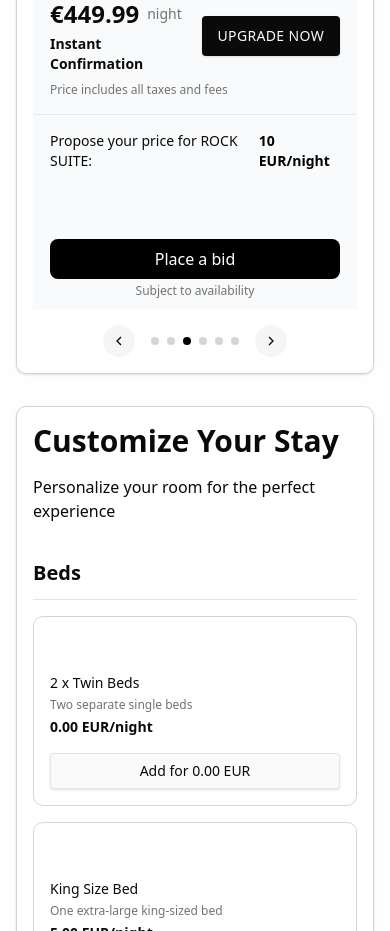
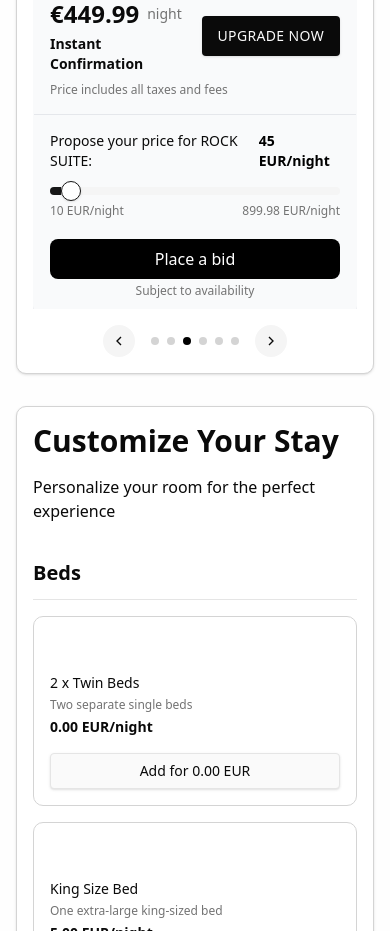
Before and after one commit to vladHotelverse/ABS, a React (Vite) app: page / in a window 390 px wide. Shown: the part 1140-2071 px from the top of the page. Built offline with nearby package versions, Linux system fonts and the light colour scheme; some icons are missing.

Commit message:
feat: integrate @radix-ui/react-slider for enhanced price slider functionality; refactor RoomCard and PriceSlider components to utilize new slider implementation, improving UI responsiveness and state management

```diff
--- a/package.json
+++ b/package.json
@@ -10,6 +10,7 @@
     "preview": "vite preview"
   },
   "dependencies": {
+    "@iconify/react": "^5.0.2",
     "@radix-ui/react-accordion": "^1.2.11",
     "@radix-ui/react-alert-dialog": "^1.1.14",
     "@radix-ui/react-checkbox": "^1.3.2",
@@ -20,6 +21,7 @@
     "@radix-ui/react-radio-group": "^1.3.7",
     "@radix-ui/react-select": "^2.2.5",
     "@radix-ui/react-separator": "^1.1.7",
+    "@radix-ui/react-slider": "^1.3.5",
     "@radix-ui/react-slot": "^1.2.3",
     "@radix-ui/react-tabs": "^1.1.12",
     "@radix-ui/react-tooltip": "^1.2.7",
@@ -28,7 +30,6 @@
     "cmdk": "^1.1.1",
     "i18next": "^25.3.0",
     "i18next-browser-languagedetector": "^8.2.0",
-    "@iconify/react": "^5.0.2",
     "lucide-react": "^0.525.0",
     "react": "^19.1.0",
     "react-day-picker": "^9.7.0",
--- a/src/components/ABS_RoomSelectionCarousel/PriceSlider.tsx
+++ b/src/components/ABS_RoomSelectionCarousel/PriceSlider.tsx
@@ -1,6 +1,6 @@
 import clsx from 'clsx'
 import type React from 'react'
-import './slider-styles.css'
+import { Slider } from '@/components/ui/slider'
 
 export interface PriceSliderProps {
   className?: string
@@ -43,9 +43,6 @@ const PriceSlider: React.FC<PriceSliderProps> = ({
   onMakeOffer,
   onCancelBid,
 }) => {
-  // Calculate slider percentage
-  const sliderPercentage = ((proposedPrice - minPrice) / (maxPrice - minPrice)) * 100
-
   // Generate dynamic propose text
   const dynamicProposeText = roomName
     ? `${proposePriceText.replace(':', '')} for ${roomName}:`
@@ -93,18 +90,14 @@ const PriceSlider: React.FC<PriceSliderProps> = ({
             <span>{dynamicProposeText}</span>
             <span className="text-black font-bold">{`${proposedPrice} ${currencyText}/${nightText}`}</span>
           </div>
-          <div className="relative w-full">
-            <input
-              type="range"
+          <div className="relative w-full py-2">
+            <Slider
               min={minPrice}
               max={maxPrice}
               step={1}
-              value={proposedPrice}
-              onChange={(e) => onPriceChange(Number.parseInt(e.target.value))}
-              className="w-full price-slider"
-              style={{
-                background: `linear-gradient(to right, black 0%, black ${sliderPercentage}%, #e5e7eb ${sliderPercentage}%, #e5e7eb 100%)`,
-              }}
+              value={[proposedPrice]}
+              onValueChange={(value) => onPriceChange(value[0])}
+              className="w-full transition-all"
             />
             <div className="w-full flex justify-between text-xs text-neutral-500 mt-2">
               <span>{`${minPrice} ${currencyText}/${nightText}`}</span>
--- a/src/components/ABS_RoomSelectionCarousel/RoomCard.tsx
+++ b/src/components/ABS_RoomSelectionCarousel/RoomCard.tsx
@@ -89,6 +89,9 @@ const RoomCard: React.FC<RoomCardProps> = ({
   const [isDescriptionTruncated, setIsDescriptionTruncated] = useState(false)
   const descriptionRef = useRef<HTMLParagraphElement>(null)
 
+  // State to control slider visibility with smooth transition
+  const [sliderVisible, setSliderVisible] = useState(false)
+
   // Slider logic is now local to each card
   const {
     proposedPrice,
@@ -113,6 +116,19 @@ const RoomCard: React.FC<RoomCardProps> = ({
       setIsDescriptionTruncated(element.scrollHeight > element.clientHeight)
     }
   }, [room.description])
+
+  // Handle slider visibility with a small delay to ensure smooth transition
+  useEffect(() => {
+    if (isActive && showPriceSlider) {
+      // Small delay to ensure the Slider component is ready
+      const timer = setTimeout(() => {
+        setSliderVisible(true)
+      }, 50)
+      return () => clearTimeout(timer)
+    } else {
+      setSliderVisible(false)
+    }
+  }, [isActive, showPriceSlider])
   // Memoized handlers
   const handleImageNavigation = useCallback(
     (direction: 'prev' | 'next') => {
@@ -322,10 +338,13 @@ const RoomCard: React.FC<RoomCardProps> = ({
         className={clsx(
           'overflow-hidden',
           // Apply transition only when expanding to make it smooth
-          isActive && showPriceSlider ? 'transition-all duration-500 ease-in-out max-h-96' : 'transition-none max-h-0'
+          sliderVisible ? 'transition-all duration-500 ease-in-out max-h-96 opacity-100' : 'transition-none max-h-0 opacity-0'
         )}
       >
-        <div className="border-t border-gray-200 p-4 bg-gray-50">
+        <div className={clsx(
+          "border-t border-gray-200 p-4 bg-gray-50",
+          sliderVisible ? 'opacity-100' : 'opacity-0'
+        )}>
           <PriceSlider
             proposedPrice={proposedPrice}
             minPrice={minPrice}
--- a/src/components/ABS_RoomSelectionCarousel/hooks/useSlider.ts
+++ b/src/components/ABS_RoomSelectionCarousel/hooks/useSlider.ts
@@ -31,20 +31,34 @@ export const useSlider = ({
   offerMadeText = 'You offered {price}',
   activeBid,
 }: UseSliderProps): UseSliderReturn => {
-  const [maxPrice, setMaxPrice] = useState(room.price || 20)
+  const maxPrice = useMemo(() => room.price * 2, [room.price])
   const hasActiveBid = activeBid?.roomId === room.id
-  const [proposedPrice, setProposedPrice] = useState<number>(hasActiveBid ? activeBid.bidAmount : minPrice)
+
+  // Calculate default price: 5% of max, but not less than minPrice
+  const defaultPrice = useMemo(() => {
+    const fivePercentOfMax = Math.round(maxPrice * 0.05)
+    return Math.max(fivePercentOfMax, minPrice)
+  }, [maxPrice, minPrice])
+
+  const initialPrice = hasActiveBid ? activeBid.bidAmount : defaultPrice
+  const [proposedPrice, setProposedPrice] = useState<number>(initialPrice)
   const [submittedPrice, setSubmittedPrice] = useState<number | null>(hasActiveBid ? activeBid.bidAmount : null)
   const [bidStatus, setBidStatus] = useState<'idle' | 'submitted'>(hasActiveBid ? 'submitted' : 'idle')
 
-  // Effect to recalculate prices when the active room changes
+  // Effect to sync with external activeBid changes
   useEffect(() => {
-    setMaxPrice(room.price)
-    // Reset proposed price to the minimum when room changes, unless there is an active bid
-    if (!hasActiveBid) {
-      setProposedPrice(minPrice)
+    const isCurrentlyActive = activeBid?.roomId === room.id
+    if (isCurrentlyActive) {
+      setProposedPrice(activeBid.bidAmount)
+      setBidStatus('submitted')
+      setSubmittedPrice(activeBid.bidAmount)
+    } else {
+      // If the bid for this room is cancelled or another is made, reset it
+      setProposedPrice(defaultPrice)
+      setBidStatus('idle')
+      setSubmittedPrice(null)
     }
-  }, [room, minPrice, hasActiveBid])
+  }, [activeBid, room.id, defaultPrice])
 
   // Memoize the offer text to avoid re-creating it on every render
   const formattedOfferText = useMemo(() => {
@@ -65,7 +79,7 @@ export const useSlider = ({
   const resetBid = () => {
     setSubmittedPrice(null)
     setBidStatus('idle')
-    setProposedPrice(minPrice)
+    setProposedPrice(defaultPrice)
   }
 
   return {
--- a/src/components/ABS_RoomSelectionCarousel/index.tsx
+++ b/src/components/ABS_RoomSelectionCarousel/index.tsx
@@ -101,23 +101,6 @@ const RoomSelectionCarousel: React.FC<RoomSelectionCarouselProps> = ({
     onRoomSelected,
   })
 
-  // State to manage which slider is active after a delay
-  const [sliderActiveIndex, setSliderActiveIndex] = useState<number | null>(null)
-
-  // Effect to update the active slider with a delay, and hide the old one immediately
-  useEffect(() => {
-    // Immediately hide any currently active slider to make it disappear without animation delay
-    setSliderActiveIndex(null)
-
-    const handler = setTimeout(() => {
-      setSliderActiveIndex(state.activeIndex)
-    }, 500) // 500ms delay
-
-    return () => {
-      clearTimeout(handler)
-    }
-  }, [state.activeIndex])
-
   // Determine if slider should be shown
   const shouldShowSlider = showPriceSlider || variant === 'with-slider'
 
@@ -163,7 +146,7 @@ const RoomSelectionCarousel: React.FC<RoomSelectionCarouselProps> = ({
             previousImageLabel={resolvedTexts.previousImage}
             nextImageLabel={resolvedTexts.nextImage}
             viewImageLabel={resolvedTexts.viewImage}
-            isActive={sliderActiveIndex === 0}
+            isActive={state.activeIndex === 0}
             showPriceSlider={shouldShowSlider}
             minPrice={minPrice}
             onMakeOffer={onMakeOffer}
@@ -217,7 +200,7 @@ const RoomSelectionCarousel: React.FC<RoomSelectionCarouselProps> = ({
                 previousImageLabel={resolvedTexts.previousImage}
                 nextImageLabel={resolvedTexts.nextImage}
                 viewImageLabel={resolvedTexts.viewImage}
-                isActive={sliderActiveIndex === index}
+                isActive={state.activeIndex === index}
                 showPriceSlider={shouldShowSlider}
                 minPrice={minPrice}
                 onMakeOffer={onMakeOffer}
@@ -267,7 +250,7 @@ const RoomSelectionCarousel: React.FC<RoomSelectionCarouselProps> = ({
                     previousImageLabel={resolvedTexts.previousImage}
                     nextImageLabel={resolvedTexts.nextImage}
                     viewImageLabel={resolvedTexts.viewImage}
-                    isActive={sliderActiveIndex === index}
+                    isActive={state.activeIndex === index}
                     showPriceSlider={shouldShowSlider}
                     minPrice={minPrice}
                     onMakeOffer={onMakeOffer}
@@ -406,7 +389,7 @@ const RoomSelectionCarousel: React.FC<RoomSelectionCarouselProps> = ({
                     previousImageLabel={resolvedTexts.previousImage}
                     nextImageLabel={resolvedTexts.nextImage}
                     viewImageLabel={resolvedTexts.viewImage}
-                    isActive={sliderActiveIndex === index}
+                    isActive={state.activeIndex === index}
                     showPriceSlider={shouldShowSlider}
                     minPrice={minPrice}
                     onMakeOffer={onMakeOffer}
--- a/src/components/ABS_RoomSelectionCarousel/slider-styles.css
+++ /dev/null
@@ -1,32 +0,0 @@
-/* Custom styling for range input */
-.price-slider {
-  -webkit-appearance: none;
-  appearance: none;
-  width: 100%;
-  height: 8px;
-  border-radius: 5px;
-  outline: none;
-}
-
-/* Thumb styling */
-.price-slider::-webkit-slider-thumb {
-  -webkit-appearance: none;
-  appearance: none;
-  width: 20px;
-  height: 20px;
-  border-radius: 50%;
-  background: white;
-  border: 2px solid black;
-  cursor: pointer;
-  box-shadow: 0 1px 3px rgba(0, 0, 0, 0.2);
-}
-
-.price-slider::-moz-range-thumb {
-  width: 20px;
-  height: 20px;
-  border-radius: 50%;
-  background: white;
-  border: 2px solid black;
-  cursor: pointer;
-  box-shadow: 0 1px 3px rgba(0, 0, 0, 0.2);
-}
--- /dev/null
+++ b/src/components/ui/slider.tsx
@@ -0,0 +1,61 @@
+import * as React from "react"
+import * as SliderPrimitive from "@radix-ui/react-slider"
+
+import { cn } from "@/lib/utils"
+
+function Slider({
+  className,
+  defaultValue,
+  value,
+  min = 0,
+  max = 100,
+  ...props
+}: React.ComponentProps<typeof SliderPrimitive.Root>) {
+  const _values = React.useMemo(
+    () =>
+      Array.isArray(value)
+        ? value
+        : Array.isArray(defaultValue)
+          ? defaultValue
+          : [min, max],
+    [value, defaultValue, min, max]
+  )
+
+  return (
+    <SliderPrimitive.Root
+      data-slot="slider"
+      defaultValue={defaultValue}
+      value={value}
+      min={min}
+      max={max}
+      className={cn(
+        "relative flex w-full touch-none items-center select-none data-[disabled]:opacity-50 data-[orientation=vertical]:h-full data-[orientation=vertical]:min-h-44 data-[orientation=vertical]:w-auto data-[orientation=vertical]:flex-col",
+        className
+      )}
+      {...props}
+    >
+      <SliderPrimitive.Track
+        data-slot="slider-track"
+        className={cn(
+          "bg-muted relative grow overflow-hidden rounded-full data-[orientation=horizontal]:h-2 data-[orientation=horizontal]:w-full data-[orientation=vertical]:h-full data-[orientation=vertical]:w-2"
+        )}
+      >
+        <SliderPrimitive.Range
+          data-slot="slider-range"
+          className={cn(
+            "bg-primary absolute data-[orientation=horizontal]:h-full data-[orientation=vertical]:w-full"
+          )}
+        />
+      </SliderPrimitive.Track>
+      {Array.from({ length: _values.length }, (_, index) => (
+        <SliderPrimitive.Thumb
+          data-slot="slider-thumb"
+          key={index}
+          className="border-primary bg-background ring-ring/50 block size-5 shrink-0 rounded-full border shadow-sm transition-[color,box-shadow] hover:ring-4 focus-visible:ring-4 focus-visible:outline-hidden disabled:pointer-events-none disabled:opacity-50"
+        />
+      ))}
+    </SliderPrimitive.Root>
+  )
+}
+
+export { Slider }
```
Also changed, not shown: 1 other file (tests, documents, lock files or other folders).
